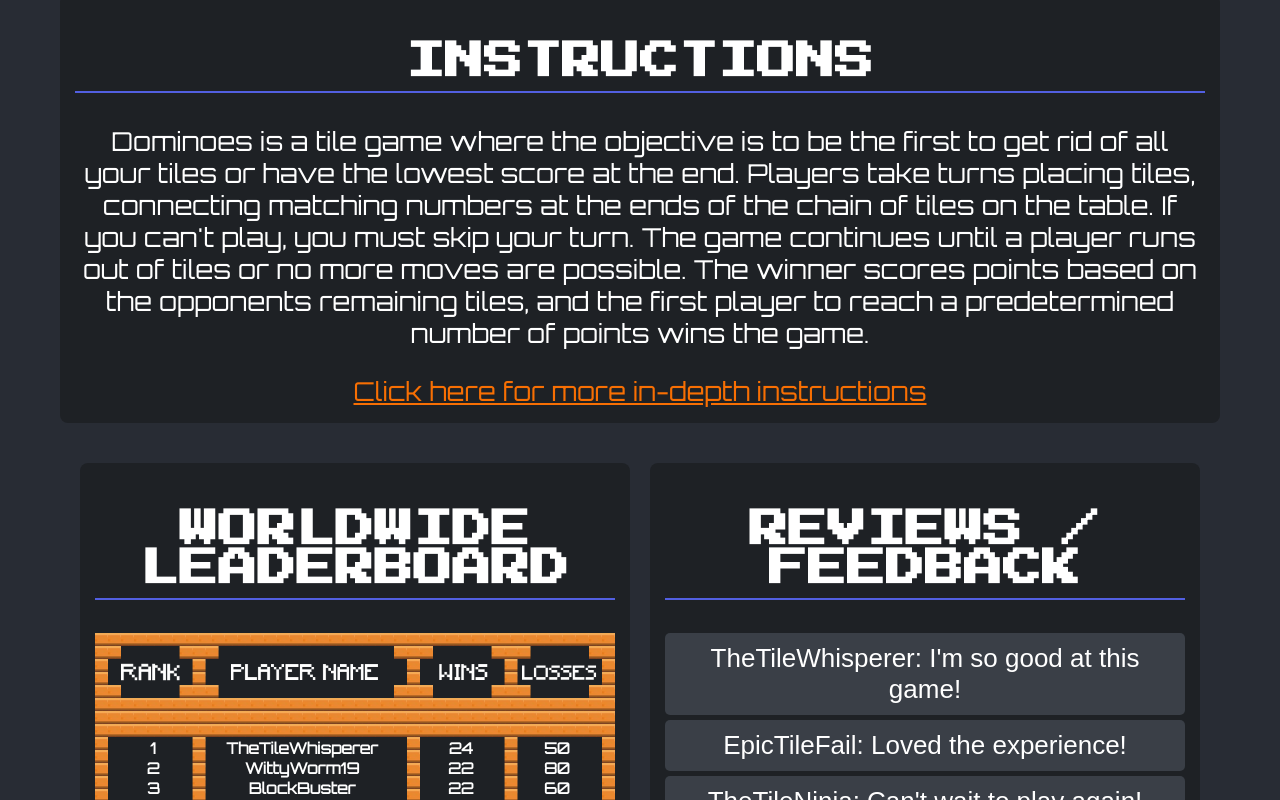
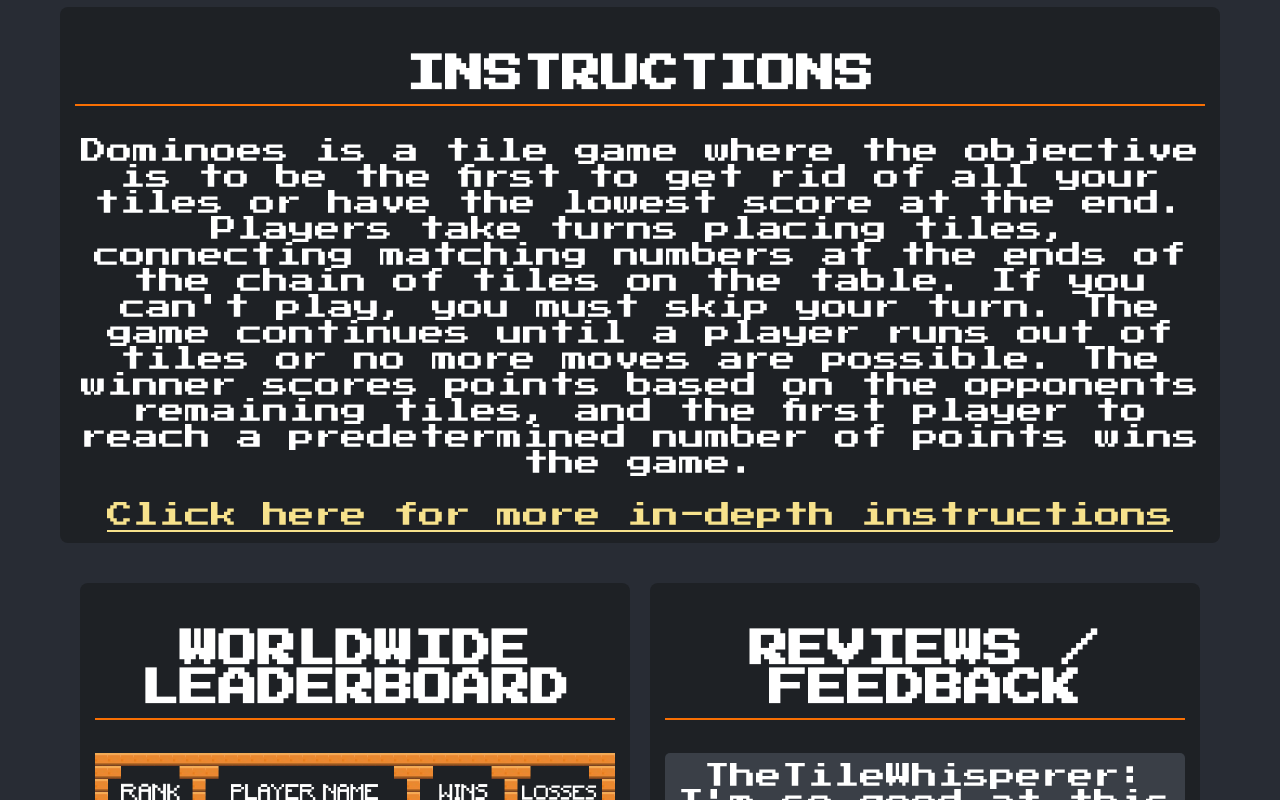
Before and after one commit to uprm-inso4116-2024-2025-s1/semester-project-multiplayer-dominoes, a React (Create React App) app in the folder frontend/: page / in a window 1280 px wide. Shown: the part 560-1360 px from the top of the page. Built offline with nearby package versions, Linux system fonts and the light colour scheme.

Commit message:
Completed the modifications

```diff
--- a/frontend/src/Home/Home.css
+++ b/frontend/src/Home/Home.css
@@ -3,7 +3,7 @@
 
 body {
     margin: 0;
-    font-family: 'Arial', sans-serif;
+    font-family: 'Press Start 2P', sans-serif;
     background-color: #282c34; /* Dark background */
     color: #FFF6F4; /* White text color */
     overflow-x: hidden; /* Prevent horizontal scrolling */
@@ -11,18 +11,18 @@ body {
 
 /* Use Press Start 2P for pixel-like headings */
 .instructions h2, .reviews h2 {
-    font-family: 'Press Start 2P', cursive; /* Pixel font for headings */
+    font-family: 'Press Start 2P', sans-serif; /* Pixel font for headings */
 }
 
 /* Use Orbitron for instructions and reviews text */
 .instructions p {
-    font-family: 'Orbitron', cursive; /* Orbitron font for paragraphs */
+    font-family: 'Press Start 2P', sans-serif;
 }
 
 /* Link styling in instructions */
 .instruction-link, .footer-links a {
-    font-family: 'Orbitron', cursive; /* Orbitron font for links */
-    color: #F86F03;
+    font-family: 'Press Start 2P', sans-serif;
+    color:  #F7E28C;
 }
 
 /* Header styling */
@@ -82,9 +82,9 @@ nav ul li a {
 
 /* Section header styling */
 .leaderboard h2, .instructions h2, .reviews h2 {
-    font-family: 'Press Start 2P', cursive; /* Use Press Start 2P for section headers */
+    font-family: 'Press Start 2P', sans-serif; /* Use Press Start 2P for section headers */
     font-size: 1.5em;
-    border-bottom: 2px solid #525FE1; /* Underline for headers */
+    border-bottom: 2px solid #F86F03;
     padding-bottom: 10px;
 }
 
@@ -149,11 +149,12 @@ img {
 .leaderboard-row {
     display: flex;
     justify-content: space-between;
-    font-weight: bold;
+    padding: 10px 0; /* Adds vertical padding to each row */
+    align-items: center; /* Aligns items in the center vertically */
 }
 
 .leaderboard-column {
-    font-family: 'Orbitron', cursive;
+    font-family: 'Press Start 2P', sans-serif;
     color: white;
     text-align: center;
     font-size: 1.2vw; /* Responsive font size */
```
